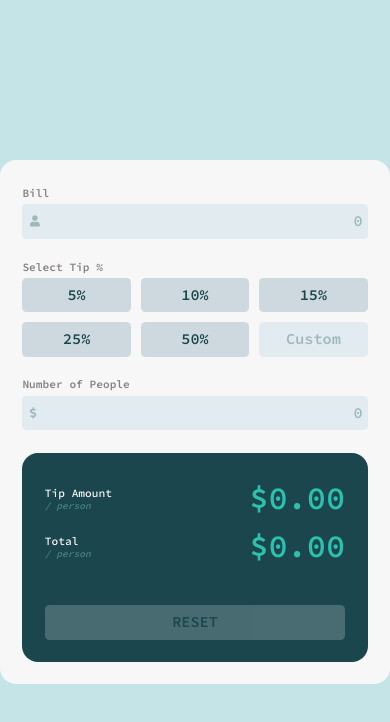
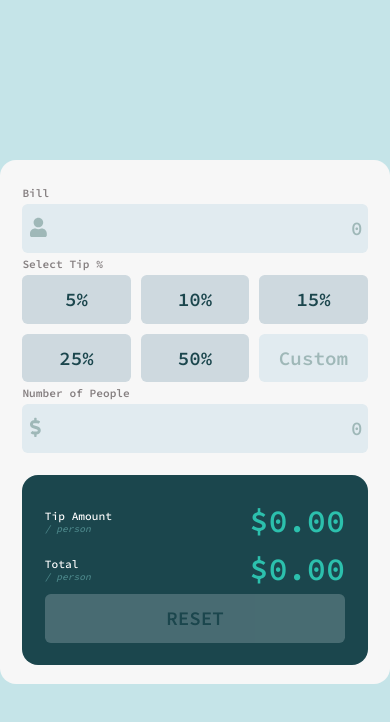
Before and after one commit to rakeshbade/tipcalc, a React (Create React App) app: page / in a window 390 px wide. Shown: the top 722 px of the page. Built offline with nearby package versions, Linux system fonts and the light colour scheme.

Commit message:
form inputs updated for mobile

```diff
--- a/src/Main/Form/input.component.css
+++ b/src/Main/Form/input.component.css
@@ -54,3 +54,10 @@ button.form-control:disabled{
     padding: 8px;
     height: 1.6em;
 }
+
+@media (max-width:768px) {
+    .form-control, .form-icon .icon{
+        line-height: 2em;
+        font-size: 1.2em;
+    }
+}
```
